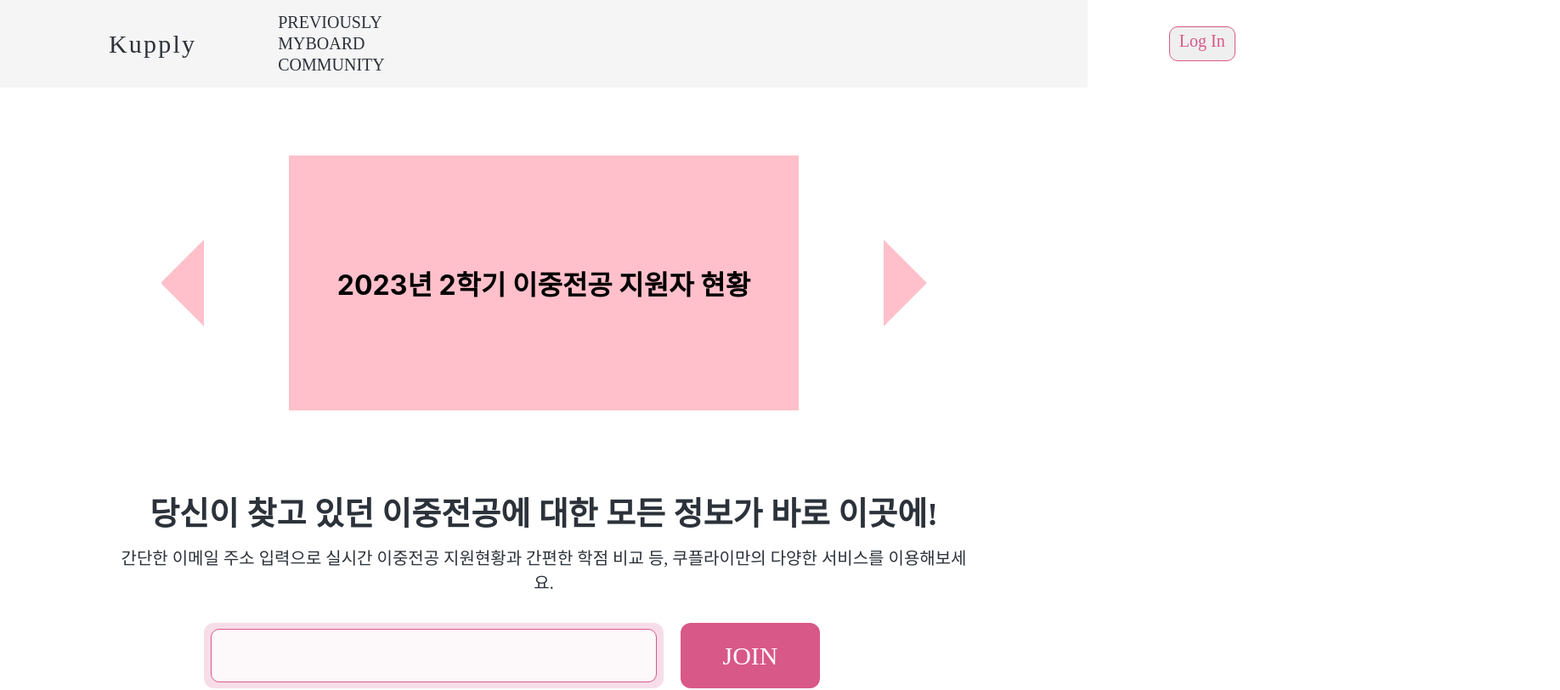
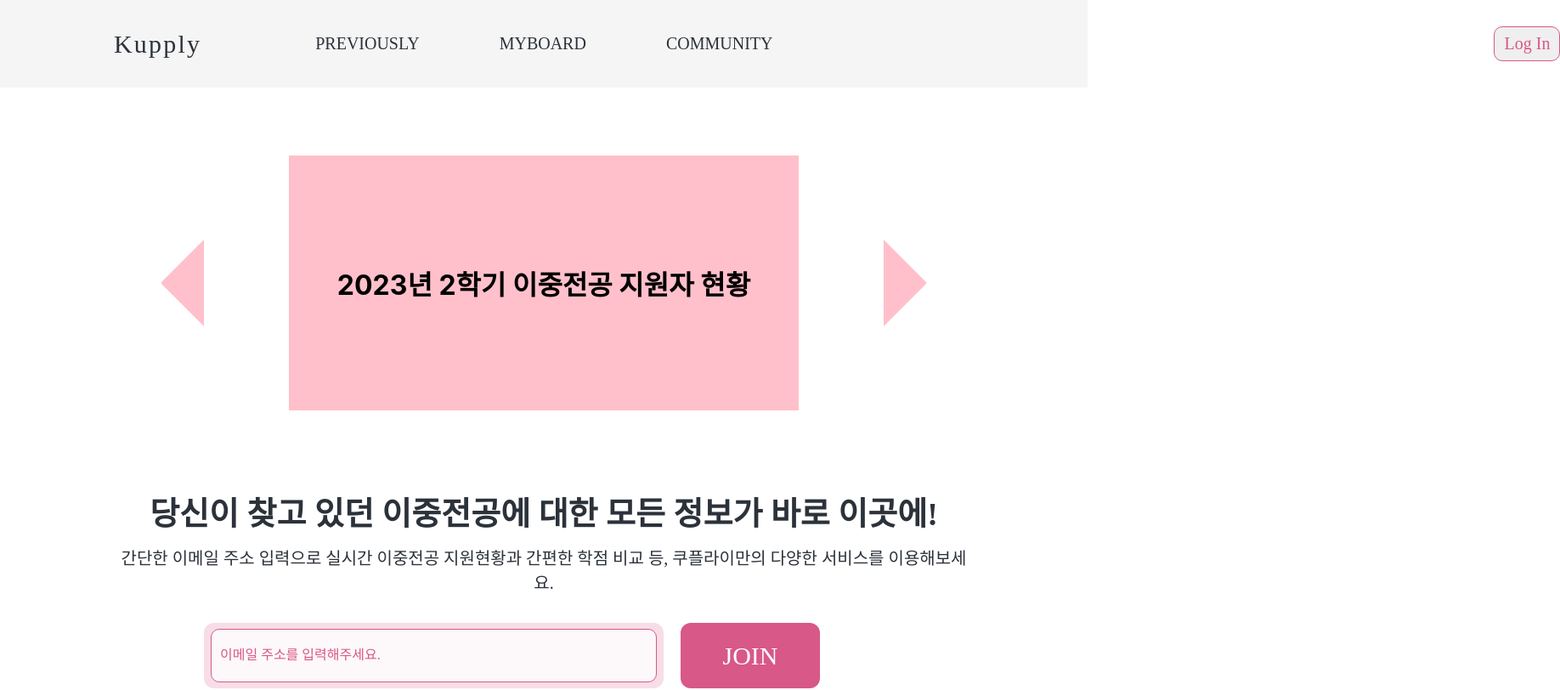
Before and after one commit to Kupply/kupply-front, a React (Create React App) app: page / in a window 1280 px wide. Shown: the top 812 px of the page at 85% size, 1836 px wide, since content can reach past the window. Built offline with nearby package versions, Linux system fonts and the light colour scheme; the HTML template or start-up script is replaced by a standard one.

Commit message:
adjust header and join fomr (useState)

```diff
--- a/src/components/Header.tsx
+++ b/src/components/Header.tsx
@@ -8,31 +8,27 @@ const Container = styled.div`
   align-items: center;
   width: 100%;
   height: 103px;
-
   background-color: whitesmoke;
 `;
 
-/* 질문: onClick 이벤트 추가하려면 무조건 button 이어야 되나? */
 const Logo = styled.button`
-  padding-left: 128px;
   cursor: pointer;
   background: none;
   border: none;
 
-  color: #2C323A;
+  color: #2c323a;
   font-family: Pretendard;
   font-size: 30px;
   font-style: normal;
   font-weight: 400;
   line-height: normal;
   letter-spacing: 2.2px;
-`
+`;
 
 const Menu = styled.button`
-  padding-right: 80px;
   display: inline-block;
   cursor: pointer;
-  color: #2C323A;
+  color: #2c323a;
   text-align: center;
   font-family: Pretendard;
   font-size: 20px;
@@ -42,45 +38,52 @@ const Menu = styled.button`
   text-transform: uppercase;
   background: none;
   border: none;
-`
+  margin-left: 82px;
+`;
 
 const NavItem = styled.ul`
-  padding-left: 84px;
-  margin-right: 843px;
-`
+  display: flex;
+`;
 
-/* 질문1) 로그인 버튼이 헤더에 고정적으로 위치하면 안될 것 같은데, 어떻게 넣지?
-   질문2) 배열 for문에 돌릴 때 i 만 갈아끼우는 것처럼, hanedleClick const 를 저렇게 개별적으로 생성하는 것이 아니라 효율적으로 생성하는 방법 없을까?
-*/
+const Wrapper = styled.div`
+  width: 100%;
+  max-width: 1920px;
+  padding-left: 128px;
+  padding-right: 128px;
+  align-items: center;
+  margin: 0 auto;
+  display: flex;
+`;
 
 function Header() {
-
   const navigate = useNavigate();
   const handleLoginClick = () => {
     navigate("/login");
-  }
+  };
   const handleLogoClick = () => {
     navigate("/");
-  }
+  };
   const handleMenu1Click = () => {
     navigate("/previous");
-  }
+  };
   const handleMenu2Click = () => {
     navigate("/myboard");
-  }
+  };
   const handleMenu3Click = () => {
     navigate("/community");
-  }
+  };
 
   return (
     <Container>
+      <Wrapper>
         <Logo onClick={handleLogoClick}>Kupply</Logo>
         <NavItem>
           <Menu onClick={handleMenu1Click}>PREVIOUSLY</Menu>
           <Menu onClick={handleMenu2Click}>MYBOARD</Menu>
           <Menu onClick={handleMenu3Click}>COMMUNITY</Menu>
         </NavItem>
-      <LoginHButton onClick={handleLoginClick}/>
+        <LoginHButton onClick={handleLoginClick} />
+      </Wrapper>
     </Container>
   );
 }
--- a/src/components/JoinMForm.tsx
+++ b/src/components/JoinMForm.tsx
@@ -1,4 +1,4 @@
-import React from 'react';
+import React, { useState } from "react";
 import styled from "styled-components";
 import { useNavigate } from "react-router-dom";
 
@@ -6,35 +6,34 @@ const InputContainer = styled.div`
   width: 541px;
   height: 77px;
   border-radius: 12px;
-  background: rgba(216, 88, 136, 0.20);
+  background: rgba(216, 88, 136, 0.2);
   display: flex;
   align-items: center;
   justify-content: center;
   box-sizing: border-box;
-`
+`;
 
 const EmailInput = styled.input`
   width: 100%;
   height: 61px;
   border-radius: 10px;
-  border: 1.977px solid #D85888;
-  background: rgba(255, 255, 255, 0.80);
+  border: 1.977px solid #d85888;
+  background: rgba(255, 255, 255, 0.8);
   flex: 1;
   margin: 0;
   padding: 0px 10px;
   margin-left: 8px;
   margin-right: 8px;
-`
 
-/* '이메일 주소' 라는 글씨를 입력창 위에 어떻게 얹을 수 있을까? (input 태그 내에는 별도의 children 삽입 불가) */
-const EmailInputText = styled.text`
-  color: #D85888;
+  &::placeholder {
+    color: #d85888;
     font-family: Pretendard;
     font-size: 16px;
     font-style: normal;
     font-weight: 500;
     line-height: normal;
-`
+  }
+`;
 
 const JoinButton = styled.button`
   width: 164px;
@@ -42,9 +41,9 @@ const JoinButton = styled.button`
   margin-left: 20px;
   border: none;
   border-radius: 12px;
-  background: #D85888;
+  background: #d85888;
   cursor: pointer;
-`
+`;
 
 const JoinText = styled.text`
   width: 67px;
@@ -55,39 +54,50 @@ const JoinText = styled.text`
   font-style: normal;
   font-weight: 500;
   line-height: normal;
-`
+`;
 
 const JoinSubContainer = styled.div`
   display: flex;
   width: 800px;
   height: 77px;
   background: white;
-`
+`;
 
 type JoinButtonProps = {
   onClick: any;
-  }
+};
 
-function JoinMForm({ onClick } : JoinButtonProps) {
-
+function JoinMForm({ onClick }: JoinButtonProps) {
   const navigate = useNavigate();
   const handleJoinClick = () => {
     navigate("/join");
-  }
+    alert("WELCOME KU");
+  };
 
+  const [email, setEmail] = useState("");
+  const handleSubmit = (e: React.FormEvent<HTMLFormElement>) => {
+    e.preventDefault();
+    setEmail("");
+  };
+
+  /* 만능 flex */
   return (
     <JoinSubContainer>
-
+      <form onSubmit={handleSubmit} style={{ display: "flex" }}>
         <InputContainer>
-        <EmailInput />
+          <EmailInput
+            value={email}
+            placeholder="이메일 주소를 입력해주세요."
+            onChange={(e) => setEmail(e.target.value)}
+          />
         </InputContainer>
 
         <JoinButton onClick={handleJoinClick}>
           <JoinText>JOIN</JoinText>
         </JoinButton>
-
+      </form>
     </JoinSubContainer>
-  )
+  );
 }
 
 export default JoinMForm;
--- a/src/components/LoginHButton.tsx
+++ b/src/components/LoginHButton.tsx
@@ -1,4 +1,4 @@
-import React from 'react';
+import React from "react";
 import styled from "styled-components";
 
 const LoginButton = styled.button`
@@ -6,21 +6,22 @@ const LoginButton = styled.button`
   width: 110px;
   height: 40.244px;
   justify-content: center;
+  margin-left: 843px;
 
   border-radius: 10px;
-  border: 1.5px solid #D85888;
+  border: 1.5px solid #d85888;
   cursor: pointer;
 `;
 
 const LoginText = styled.text`
   display: flex;
   width: 64px;
-  height: 27.165px;
+  height: 100%;
   flex-direction: column;
   justify-content: center;
-  padding-top: 2px;
+  padding: 0 auto;
 
-  color: #D85888;
+  color: #d85888;
   text-align: center;
   font-family: Pretendard;
   font-size: 20px;
@@ -28,18 +29,18 @@ const LoginText = styled.text`
   font-weight: 500;
   line-height: normal;
   text-transform: capitalize;
-`
+`;
 
 type LoginHButtonProps = {
   onClick: any;
-}
+};
 
-function LoginHButton({ onClick } : LoginHButtonProps) {
-    return (
+function LoginHButton({ onClick }: LoginHButtonProps) {
+  return (
     <LoginButton onClick={onClick}>
       <LoginText>Log In</LoginText>
     </LoginButton>
-    )
+  );
 }
 
 export default LoginHButton;
```
Lines whose indentation alone changed are shown as unchanged.
